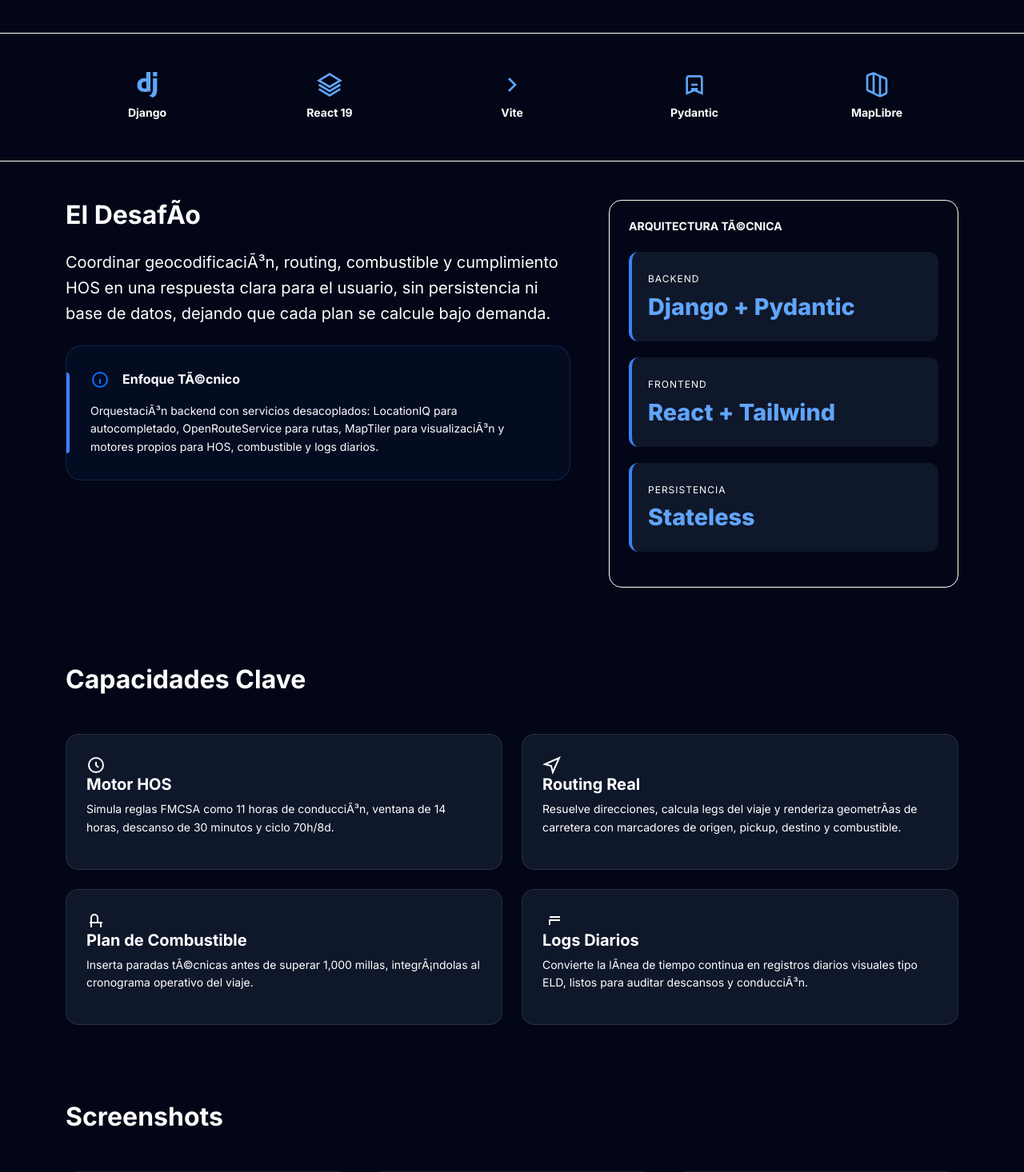
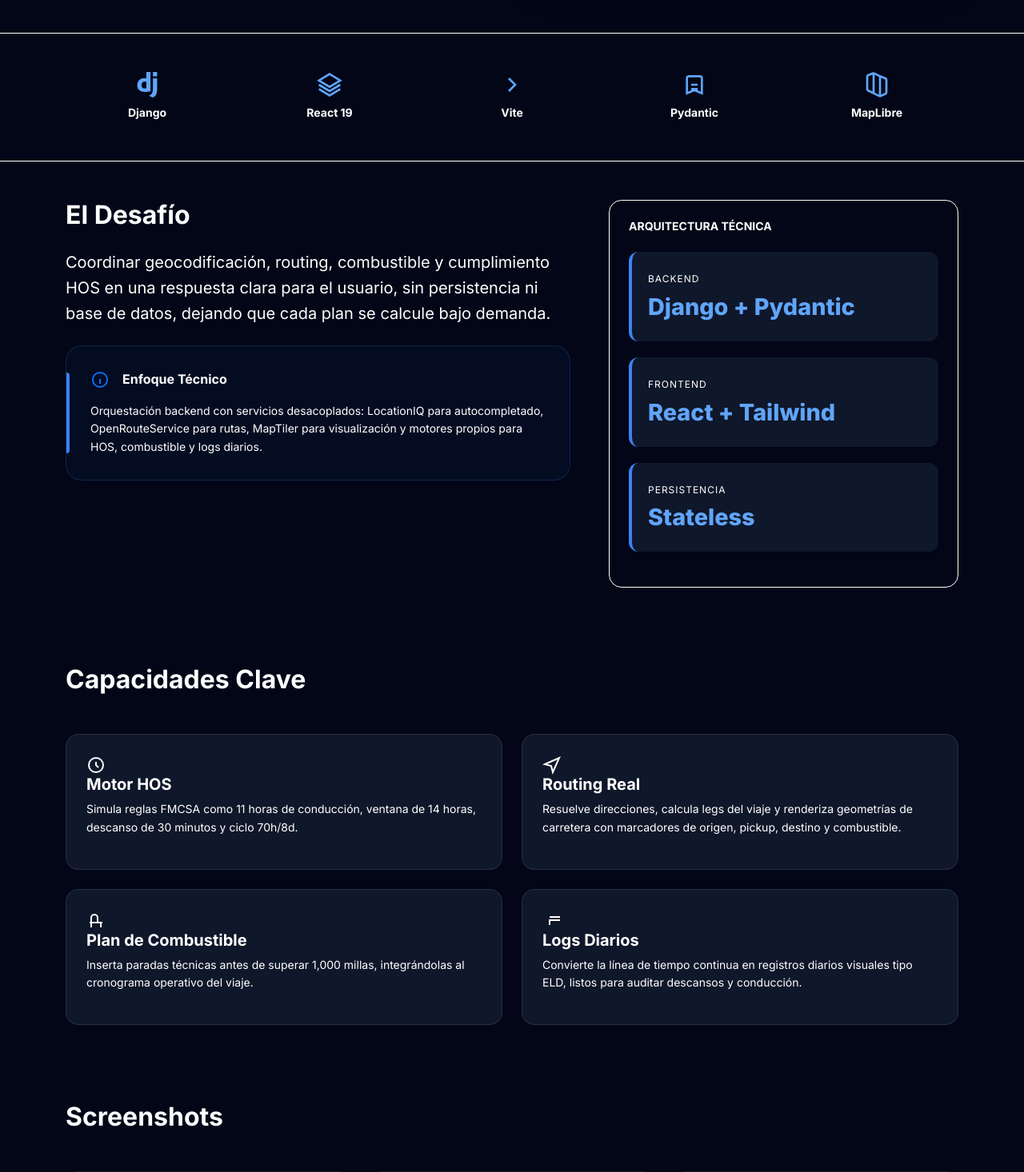
Before and after one commit to marcoscufre/portfolio, a Django app: page /proyecto/logitrack/ in a window 1280 px wide. Shown: the part 998-2464 px from the top of the page at 80% size. Run offline with Django 5.2, Linux system fonts and the light colour scheme.

Commit message:
cambios en template y card

```diff
--- a/core/templates/proyecto_logitrack.html
+++ b/core/templates/proyecto_logitrack.html
@@ -4,7 +4,7 @@
 <head>
     <meta charset="UTF-8">
     <meta name="viewport" content="width=device-width, initial-scale=1.0">
-    <title>LogiTrack | Marcos CufrÃ©</title>
+    <title>LogiTrack | Marcos Cufr&eacute;</title>
     <link href="https://cdn.jsdelivr.net/npm/bootstrap@5.3.3/dist/css/bootstrap.min.css" rel="stylesheet">
     <link rel="stylesheet" href="{% static 'styles.css' %}">
     <link rel="icon" href="{% static 'favicon.ico' %}" type="image/x-icon">
@@ -25,7 +25,7 @@
                 </div>
             </div>
             <div class="rounded-circle overflow-hidden border border-2 border-primary" style="width: 35px; height: 35px;">
-                <img src="{% static 'images/foto1.webp' %}" class="w-100 h-100 object-fit-cover" alt="Marcos CufrÃ©">
+                <img src="{% static 'images/foto1.webp' %}" class="w-100 h-100 object-fit-cover" alt="Marcos Cufr&eacute;">
             </div>
         </div>
     </header>
@@ -75,23 +75,23 @@
         <div class="container">
             <div class="row g-5">
                 <div class="col-lg-7">
-                    <h2 class="fw-bold mb-4">El DesafÃ­o</h2>
+                    <h2 class="fw-bold mb-4">El Desaf&iacute;o</h2>
                     <p class="text-muted fs-5 mb-4">
-                        Coordinar geocodificaciÃ³n, routing, combustible y cumplimiento HOS en una respuesta clara para el usuario, sin persistencia ni base de datos, dejando que cada plan se calcule bajo demanda.
+                        Coordinar geocodificaci&oacute;n, routing, combustible y cumplimiento HOS en una respuesta clara para el usuario, sin persistencia ni base de datos, dejando que cada plan se calcule bajo demanda.
                     </p>
                     <div class="challenge-box">
                         <div class="d-flex align-items-center gap-3 mb-3">
                             <svg width="24" height="24" class="text-primary" fill="none" stroke="currentColor" stroke-width="2" viewBox="0 0 24 24"><path d="M13 16h-1v-4h-1m1-4h.01M21 12a9 9 0 11-18 0 9 9 0 0118 0z"></path></svg>
-                            <h6 class="mb-0 fw-bold">Enfoque TÃ©cnico</h6>
+                            <h6 class="mb-0 fw-bold">Enfoque T&eacute;cnico</h6>
                         </div>
                         <p class="text-muted mb-0 small">
-                            OrquestaciÃ³n backend con servicios desacoplados: LocationIQ para autocompletado, OpenRouteService para rutas, MapTiler para visualizaciÃ³n y motores propios para HOS, combustible y logs diarios.
+                            Orquestaci&oacute;n backend con servicios desacoplados: LocationIQ para autocompletado, OpenRouteService para rutas, MapTiler para visualizaci&oacute;n y motores propios para HOS, combustible y logs diarios.
                         </p>
                     </div>
                 </div>
                 <div class="col-lg-5">
                     <div class="p-4 bg-card rounded-4 border border-white border-opacity-5">
-                        <h6 class="fw-bold mb-4 text-uppercase small">Arquitectura TÃ©cnica</h6>
+                        <h6 class="fw-bold mb-4 text-uppercase small">Arquitectura T&eacute;cnica</h6>
                         <div class="metric-card"><span class="metric-label">Backend</span><span class="metric-value">Django + Pydantic</span></div>
                         <div class="metric-card"><span class="metric-label">Frontend</span><span class="metric-value">React + Tailwind</span></div>
                         <div class="metric-card"><span class="metric-label">Persistencia</span><span class="metric-value">Stateless</span></div>
@@ -105,10 +105,10 @@
         <div class="container">
             <h2 class="fw-bold mb-5">Capacidades Clave</h2>
             <div class="row g-4">
-                <div class="col-md-6"><div class="feature-card"><div class="feature-icon"><svg width="24" height="24" fill="none" stroke="currentColor" stroke-width="2" viewBox="0 0 24 24"><path d="M12 8v4l3 3"></path><path d="M21 12a9 9 0 11-18 0 9 9 0 0118 0z"></path></svg></div><h5 class="fw-bold">Motor HOS</h5><p class="text-muted small">Simula reglas FMCSA como 11 horas de conducciÃ³n, ventana de 14 horas, descanso de 30 minutos y ciclo 70h/8d.</p></div></div>
-                <div class="col-md-6"><div class="feature-card"><div class="feature-icon"><svg width="24" height="24" fill="none" stroke="currentColor" stroke-width="2" viewBox="0 0 24 24"><path d="M3 11l18-8-8 18-2-8-8-2z"></path></svg></div><h5 class="fw-bold">Routing Real</h5><p class="text-muted small">Resuelve direcciones, calcula legs del viaje y renderiza geometrÃ­as de carretera con marcadores de origen, pickup, destino y combustible.</p></div></div>
-                <div class="col-md-6"><div class="feature-card"><div class="feature-icon"><svg width="24" height="24" fill="none" stroke="currentColor" stroke-width="2" viewBox="0 0 24 24"><path d="M4 14h16"></path><path d="M6 14V8a4 4 0 018 0v6"></path><path d="M18 14v6M6 14v6"></path></svg></div><h5 class="fw-bold">Plan de Combustible</h5><p class="text-muted small">Inserta paradas tÃ©cnicas antes de superar 1,000 millas, integrÃ¡ndolas al cronograma operativo del viaje.</p></div></div>
-                <div class="col-md-6"><div class="feature-card"><div class="feature-icon"><svg width="24" height="24" fill="none" stroke="currentColor" stroke-width="2" viewBox="0 0 24 24"><path d="M9 17v-6h13M9 7h13M5 7h.01M5 17h.01"></path></svg></div><h5 class="fw-bold">Logs Diarios</h5><p class="text-muted small">Convierte la lÃ­nea de tiempo continua en registros diarios visuales tipo ELD, listos para auditar descansos y conducciÃ³n.</p></div></div>
+                <div class="col-md-6"><div class="feature-card"><div class="feature-icon"><svg width="24" height="24" fill="none" stroke="currentColor" stroke-width="2" viewBox="0 0 24 24"><path d="M12 8v4l3 3"></path><path d="M21 12a9 9 0 11-18 0 9 9 0 0118 0z"></path></svg></div><h5 class="fw-bold">Motor HOS</h5><p class="text-muted small">Simula reglas FMCSA como 11 horas de conducci&oacute;n, ventana de 14 horas, descanso de 30 minutos y ciclo 70h/8d.</p></div></div>
+                <div class="col-md-6"><div class="feature-card"><div class="feature-icon"><svg width="24" height="24" fill="none" stroke="currentColor" stroke-width="2" viewBox="0 0 24 24"><path d="M3 11l18-8-8 18-2-8-8-2z"></path></svg></div><h5 class="fw-bold">Routing Real</h5><p class="text-muted small">Resuelve direcciones, calcula legs del viaje y renderiza geometr&iacute;as de carretera con marcadores de origen, pickup, destino y combustible.</p></div></div>
+                <div class="col-md-6"><div class="feature-card"><div class="feature-icon"><svg width="24" height="24" fill="none" stroke="currentColor" stroke-width="2" viewBox="0 0 24 24"><path d="M4 14h16"></path><path d="M6 14V8a4 4 0 018 0v6"></path><path d="M18 14v6M6 14v6"></path></svg></div><h5 class="fw-bold">Plan de Combustible</h5><p class="text-muted small">Inserta paradas t&eacute;cnicas antes de superar 1,000 millas, integr&aacute;ndolas al cronograma operativo del viaje.</p></div></div>
+                <div class="col-md-6"><div class="feature-card"><div class="feature-icon"><svg width="24" height="24" fill="none" stroke="currentColor" stroke-width="2" viewBox="0 0 24 24"><path d="M9 17v-6h13M9 7h13M5 7h.01M5 17h.01"></path></svg></div><h5 class="fw-bold">Logs Diarios</h5><p class="text-muted small">Convierte la l&iacute;nea de tiempo continua en registros diarios visuales tipo ELD, listos para auditar descansos y conducci&oacute;n.</p></div></div>
             </div>
         </div>
     </section>
@@ -125,7 +125,7 @@
         </div>
     </section>
 
-    <footer class="py-5 border-top border-white border-opacity-10 text-center text-muted small">Â© 2024 Marcos CufrÃ©</footer>
+    <footer class="py-5 border-top border-white border-opacity-10 text-center text-muted small">&copy; 2024 Marcos Cufr&eacute;</footer>
     <script src="https://cdn.jsdelivr.net/npm/bootstrap@5.3.3/dist/js/bootstrap.bundle.min.js"></script>
 </body>
 </html>
```
Also changed, not shown: core/templates/index.html (+4 -4 lines).
